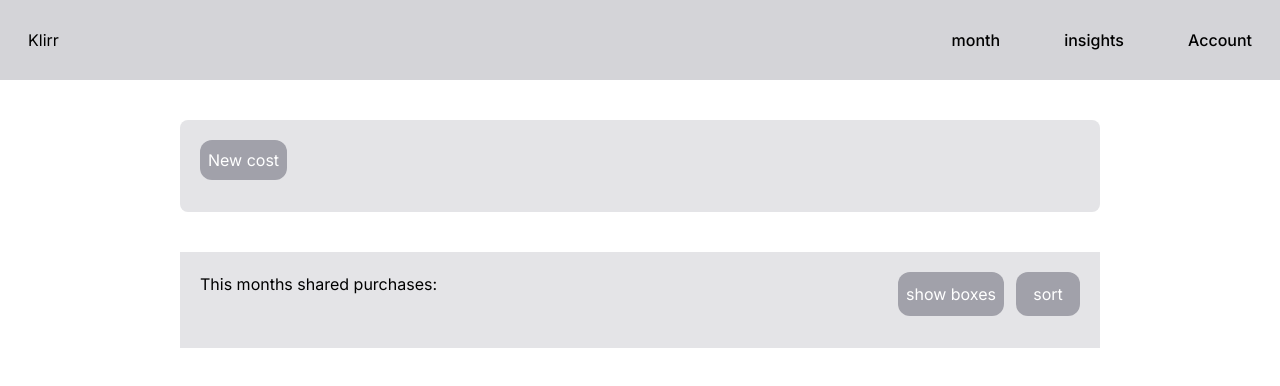
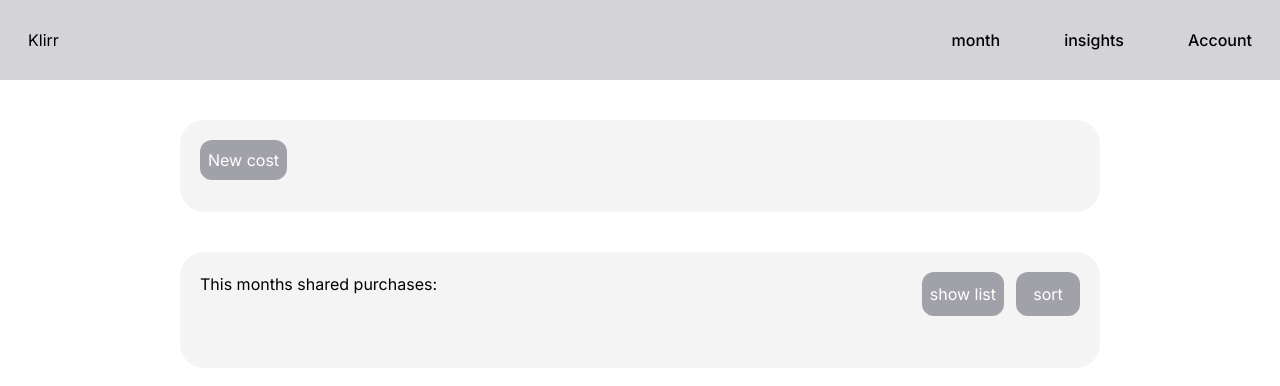
Before and after one commit to marianordqvist/Shared-economy-project, a Next.js app: page /monthly in a window 1280 px wide. Shown: the top 386 px of the page. Built offline with nearby package versions, Linux system fonts and the light colour scheme.

Commit message:
fix: new colors

```diff
--- a/src/app/_components/AddCostForm.tsx
+++ b/src/app/_components/AddCostForm.tsx
@@ -134,7 +134,7 @@ export default function AddCostForm() {
 
   return (
     <>
-      <div className="form-container mb-10 rounded-lg bg-zinc-200 p-5">
+      <div className="form-container mb-10 rounded-3xl bg-zinc-100 p-5">
         {openButtonVisibility ? (
           <PrimaryButton buttonText="New cost" onClick={handleOpenCostForm} />
         ) : (
--- a/src/app/_components/CostList.tsx
+++ b/src/app/_components/CostList.tsx
@@ -18,15 +18,15 @@ export default function CostList() {
 
   // each cost category will have a color
   const categoryColors = {
-    food: "bg-red-300",
-    entertainment: "bg-yellow-200",
-    home: "bg-green-200",
-    clothing: "bg-emerald-500",
-    other: "bg-cyan-300",
+    food: "bg-pink",
+    entertainment: "bg-hotpink",
+    home: "bg-green",
+    clothing: "bg-blue",
+    other: "bg-orange",
   };
 
   // let user choose type of list
-  const [listType, setListType] = useState<boolean>(true);
+  const [listType, setListType] = useState<boolean>(false);
   const toggleList = () => {
     setListType(!listType);
     console.log(listType);
@@ -37,8 +37,8 @@ export default function CostList() {
   if (data)
     return (
       <>
-        <div className="list-container bg-zinc-200 p-5">
-          <div className="list-container-top flex h-14 justify-between">
+        <div className="list-container rounded-3xl bg-zinc-100 p-5">
+          <div className="list-container-top mb-5 flex h-14 justify-between">
             <h2>This months shared purchases:</h2>
             <div className="list-container-buttons flex gap-3">
               {/* choose list type */}
@@ -50,13 +50,14 @@ export default function CostList() {
             </div>
           </div>
           <ul
-            className={`${listType ? `w-full flex-col` : `flex-row`} flex gap-3`}
+            className={`${listType ? `w-full flex-col` : `flex-row flex-wrap justify-items-center`} flex gap-3`}
           >
             {costs.map((cost, index) => (
               <CostItem
                 key={index}
                 cost={cost}
                 categoryColors={categoryColors}
+                listType={listType}
               />
             ))}
           </ul>
--- a/tailwind.config.js
+++ b/tailwind.config.js
@@ -2,7 +2,16 @@
 module.exports = {
   content: ["./src/**/*.{js,ts,jsx,tsx,mdx}"],
   theme: {
-    extend: {},
+    extend: {
+      colors: {
+        orange: "#F6BD60",
+        beige: "#F7EDE2",
+        pink: "#F5CAC3",
+        green: "#84A59D",
+        hotpink: "#F28482",
+        blue: "#D2DCE6",
+      },
+    },
   },
   plugins: [],
 };
```
